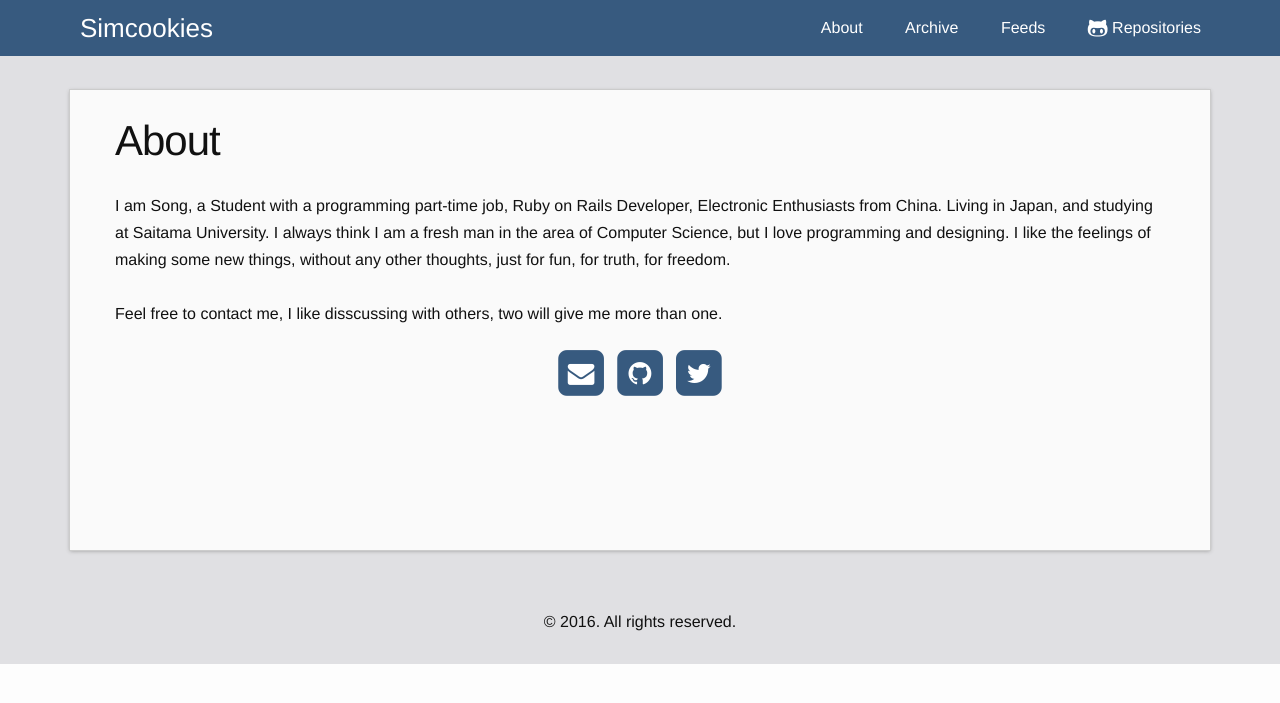
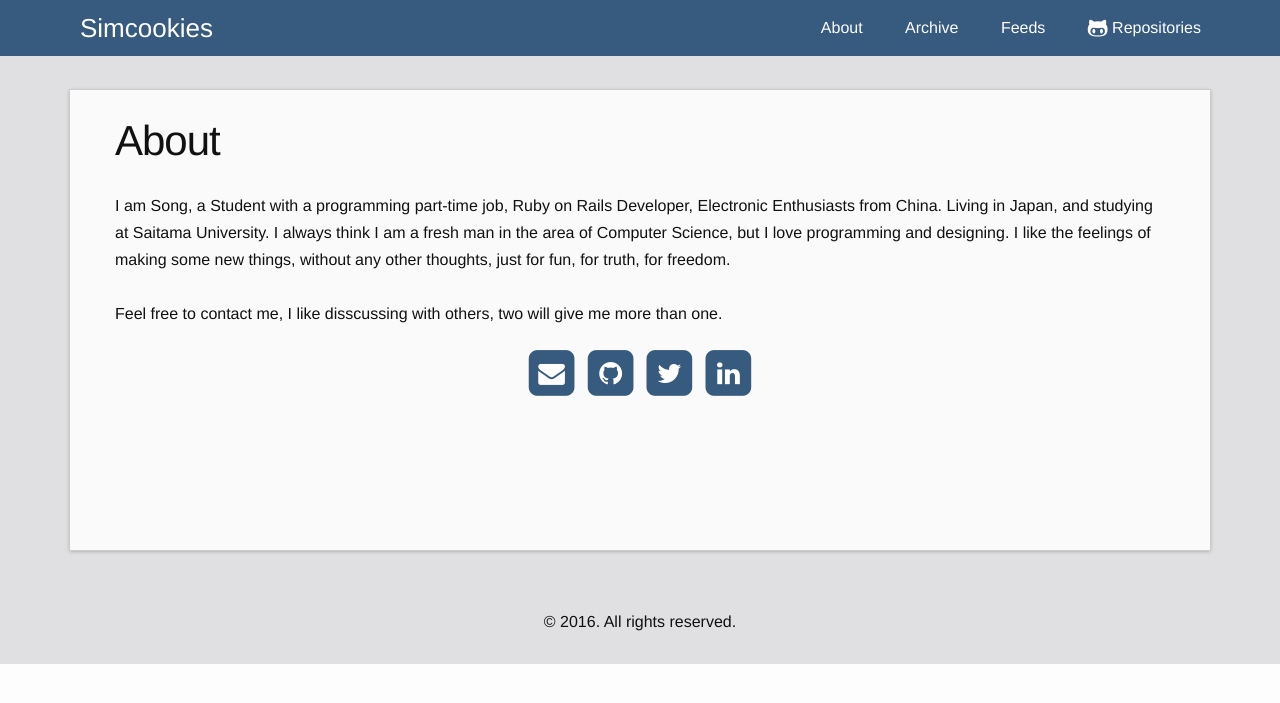
Before and after one commit to Simcookies/gitio, a Jekyll site: the page built from about.md, in a window 1280 px wide. Shown: the top 703 px of the page. Built offline with Jekyll 4.4.1, drawn with Linux system fonts in a browser that asks for light colours; nearby versions of some CDN libraries; Markdown is read by kramdown in place of the engine named in the settings.

Commit message:
Add the Linkin account

```diff
--- a/_includes/social_info.html
+++ b/_includes/social_info.html
@@ -18,5 +18,11 @@
 	<i class="fa fa-twitter fa-stack-1x fa-inverse"></i>
       </span>
     </a>
+    <a href="https://jp.linkedin.com/in/simcookies/en" target="_blank">
+      <span class="fa-stack fa-lg">
+	<i class="fa fa-square fa-stack-2x"></i>
+	<i class="fa fa-linkedin fa-stack-1x fa-inverse"></i>
+      </span>
+    </a>
   </div>
 </footer>
```
